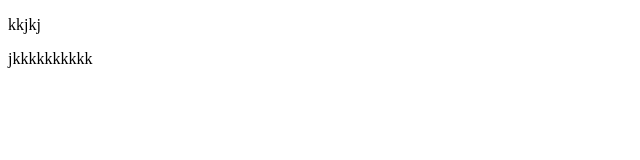
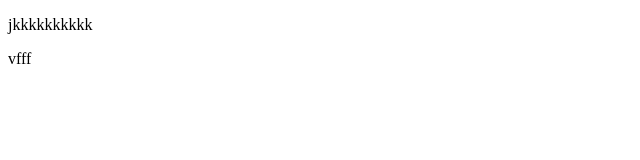
Before and after one commit to Vasilisk1993/my_first_project, a plain HTML site: page index.html in a window 1280 px wide. Shown: the whole page, without its empty margins (0-640 px from the left). Drawn offline with Linux system fonts and the light colour scheme.

Commit message:
'new_commit'

```diff
--- a/index.html
+++ b/index.html
@@ -9,8 +9,8 @@
 </head>
 
 <body>
-    <p>kkjkj</p>
     <p>jkkkkkkkkkk</p>
+    <p>vfff</p>
 </body>
 
 </html>
```
Also changed, not shown: txt.txt.
